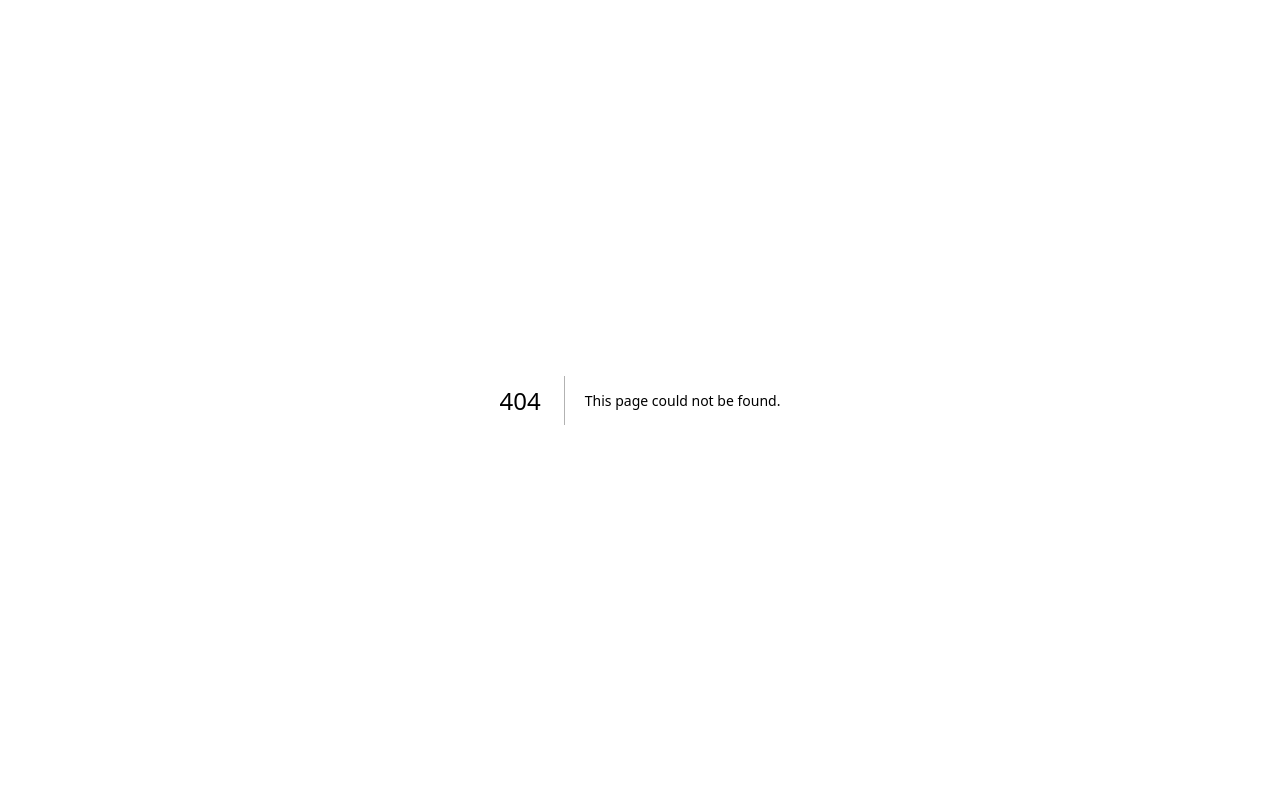
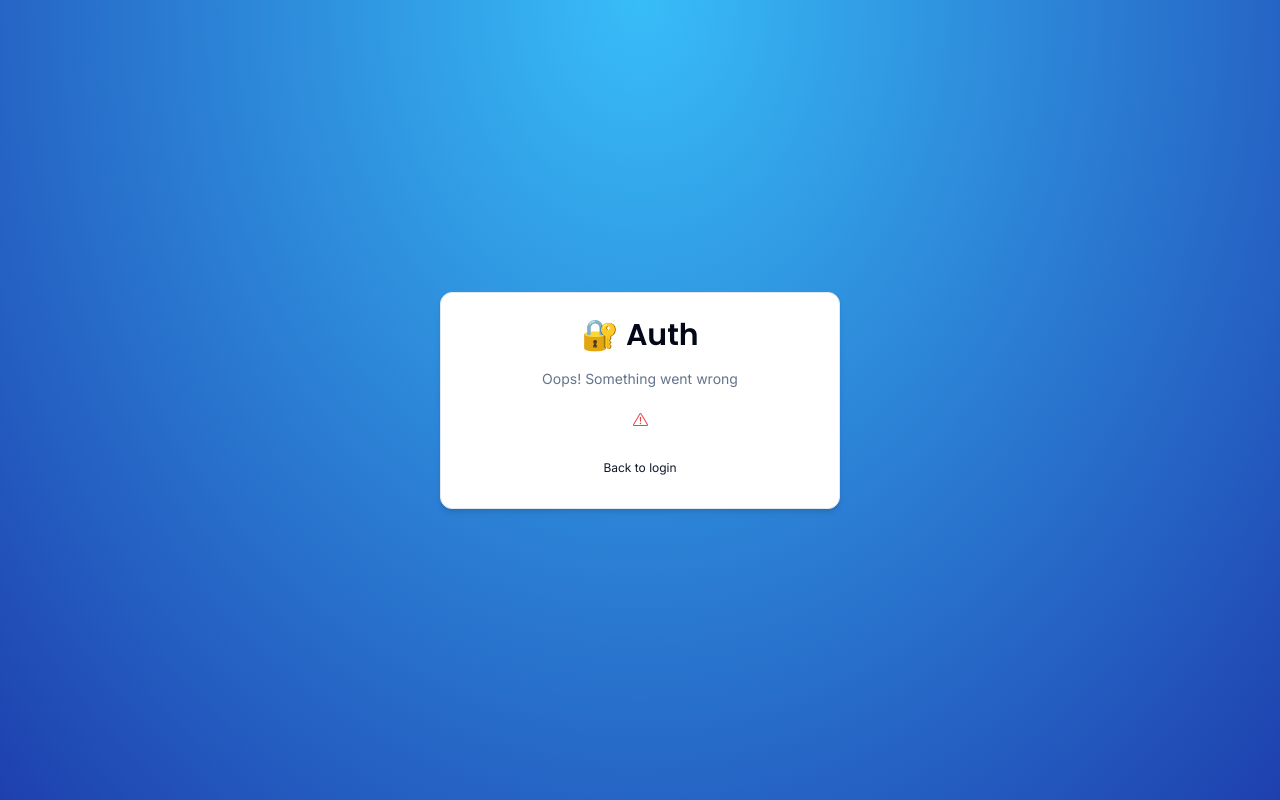
Before and after one commit to SaketKothari/auth-v5, a Next.js app: page /auth/error in a window 1280 px wide. Before the commit this address had no page. Built offline with nearby package versions, Linux system fonts and the light colour scheme.

Commit message:
🚨 implement user interface for the error page

```diff
--- /dev/null
+++ b/app/auth/error/page.tsx
@@ -0,0 +1,9 @@
+import { ErrorCard } from "@/components/auth/error-card";
+
+const AuthErrorPage = () => {
+  return (
+    <ErrorCard />
+  );
+};
+
+export default AuthErrorPage;
--- a/auth.ts
+++ b/auth.ts
@@ -6,6 +6,10 @@
 import { getUserById } from '@/data/user';
 
 export const { handlers, signIn, signOut, auth } = NextAuth({
+  pages: {
+    signIn: '/auth/login',
+    error: '/auth/error',
+  },
   events: {
     async linkAccount({ user }) {
       await db.user.update({
--- /dev/null
+++ b/components/auth/error-card.tsx
@@ -0,0 +1,17 @@
+import { ExclamationTriangleIcon } from '@radix-ui/react-icons';
+
+import { CardWrapper } from '@/components/auth/card-wrapper';
+
+export const ErrorCard = () => {
+  return (
+    <CardWrapper
+      headerLabel="Oops! Something went wrong"
+      backButtonHref="/auth/login"
+      backButtonLabel="Back to login"
+    >
+      <div className="w-full flex justify-center items-center ">
+        <ExclamationTriangleIcon className="text-destructive" />
+      </div>
+    </CardWrapper>
+  );
+};
--- a/components/auth/login-form.tsx
+++ b/components/auth/login-form.tsx
@@ -3,6 +3,7 @@
 import * as z from 'zod';
 import { useForm } from 'react-hook-form';
 import { useState, useTransition } from 'react';
+import { useSearchParams } from 'next/navigation';
 import { zodResolver } from '@hookform/resolvers/zod';
 
 import { Button } from '@/components/ui/button';
@@ -24,6 +25,12 @@
 import { CardWrapper } from '@/components/auth/card-wrapper';
 
 export const LoginForm = () => {
+  const searchParams = useSearchParams();
+  const urlError =
+    searchParams.get('error') === 'OAuthAccountNotLinked'
+      ? 'Email already in use with different provider!'
+      : '';
+
   const [error, setError] = useState<string | undefined>('');
   const [success, setSuccess] = useState<string | undefined>('');
   const [isPending, startTranstion] = useTransition();
@@ -43,8 +50,9 @@
     startTranstion(() => {
       // using server actions
       login(values).then((data) => {
-        setError(data.error);
-        setSuccess(data.success);
+        setError(data?.error);
+        // TODO: Add when we add 2FA
+        // setSuccess(data?.success);
       });
     });
   };
@@ -96,7 +104,7 @@
               )}
             />
           </div>
-          <FormError message={error} />
+          <FormError message={error || urlError} />
           <FormSuccess message={success} />
           <Button disabled={isPending} type="submit" className="w-full">
             Login
--- a/routes.ts
+++ b/routes.ts
@@ -10,7 +10,7 @@
  * These routes will redirect logged in users to /settings
  * @type {string[]}
  */
-export const authRoutes = ['/auth/login', '/auth/register'];
+export const authRoutes = ['/auth/login', '/auth/register', '/auth/error'];
 
 /**
  * The prefix for API authentication routes.
```
